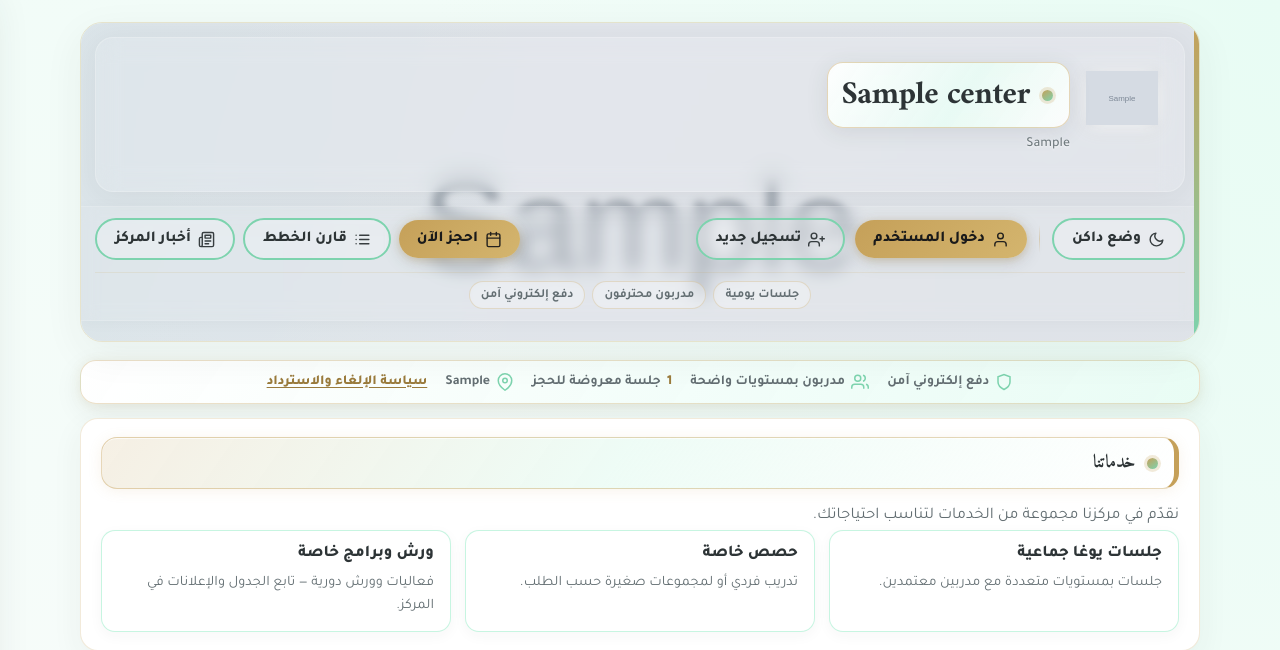
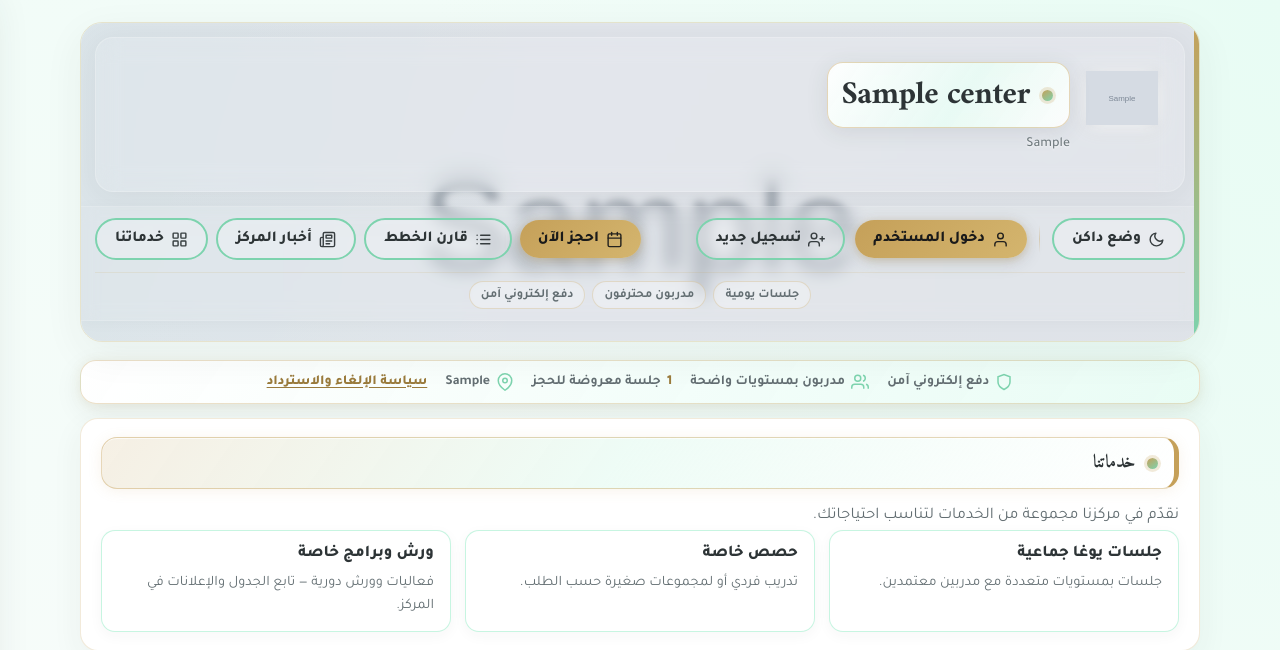
Before and after one commit to conanfadel/MaestroYoga, a FastAPI app: page /index in a window 1280 px wide. Shown: the top 650 px of the page. Run offline with FastAPI, Linux system fonts and the light colour scheme; tables that the repository leaves empty hold one stand-in row (values such as "Sample post"); grey boxes marked "Sample" are stand-in pictures.

Commit message:
feat(index): add hero toolbar links for About and Services sections
Made-with: Cursor

```diff
--- a/backend/templates/partials/index_hero_toolbar.html
+++ b/backend/templates/partials/index_hero_toolbar.html
@@ -1,6 +1,15 @@
 <div class="hero-toolbar hero-toolbar--over-cover" role="toolbar" aria-label="إجراءات سريعة">
   <div class="hero-toolbar__actions">
     <div class="hero-toolbar__actions-cluster hero-toolbar__actions-cluster--start">
+      {% if index_page.about_block.show %}
+      {% set ab = index_page.about_block %}
+      {% if ab['body'] | default('') %}
+      <a class="btn primary hero-toolbar__btn" href="#about-section" aria-label="الانتقال إلى قسم من نحن">
+        <svg class="hero-toolbar__ico" viewBox="0 0 24 24" fill="none" stroke="currentColor" stroke-width="2" stroke-linecap="round" stroke-linejoin="round" aria-hidden="true"><path d="M3 9l9-7 9 7v11a2 2 0 0 1-2 2H5a2 2 0 0 1-2-2z"/><polyline points="9 22 9 12 15 12 15 22"/></svg>
+        <span class="hero-toolbar__label">من نحن</span>
+      </a>
+      {% endif %}
+      {% endif %}
       <div class="hero-toolbar__group hero-toolbar__group--theme">
         <button type="button" class="btn ghost hero-toolbar__btn index-theme-toggle" id="index-theme-toggle" title="تبديل الوضع الفاتح/الداكن" aria-label="تبديل الوضع الفاتح أو الداكن">
           <svg class="hero-toolbar__ico hero-toolbar__ico--theme" viewBox="0 0 24 24" fill="none" stroke="currentColor" stroke-width="2" stroke-linecap="round" stroke-linejoin="round" aria-hidden="true"><path d="M21 12.79A9 9 0 1 1 11.21 3 7 7 0 0 0 21 12.79z"/></svg>
@@ -54,6 +63,17 @@
           <span class="hero-toolbar__label">أخبار المركز</span>
         </a>
         {% endif %}
+        {% if index_page.services_block.show %}
+        {% set svc = index_page.services_block %}
+        {% set svc_items = svc['items'] | default([]) %}
+        {% set has_any = (svc.intro | default('')) or (svc_items | length > 0) %}
+        {% if has_any %}
+        <a class="btn ghost hero-toolbar__btn" href="#services-section" aria-label="الانتقال إلى قسم خدماتنا">
+          <svg class="hero-toolbar__ico" viewBox="0 0 24 24" fill="none" stroke="currentColor" stroke-width="2" stroke-linecap="round" stroke-linejoin="round" aria-hidden="true"><rect x="3" y="3" width="7" height="7" rx="1"/><rect x="14" y="3" width="7" height="7" rx="1"/><rect x="14" y="14" width="7" height="7" rx="1"/><rect x="3" y="14" width="7" height="7" rx="1"/></svg>
+          <span class="hero-toolbar__label">خدماتنا</span>
+        </a>
+        {% endif %}
+        {% endif %}
       </div>
     </div>
   </div>
```
